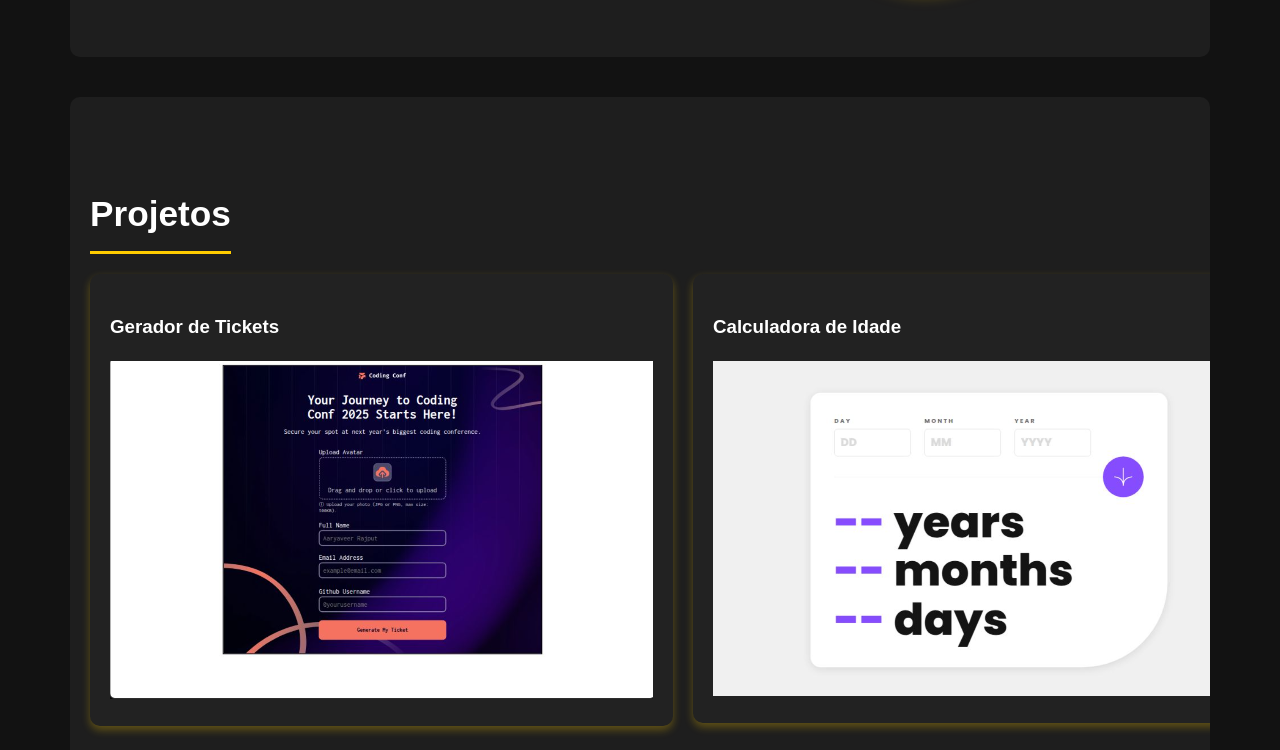
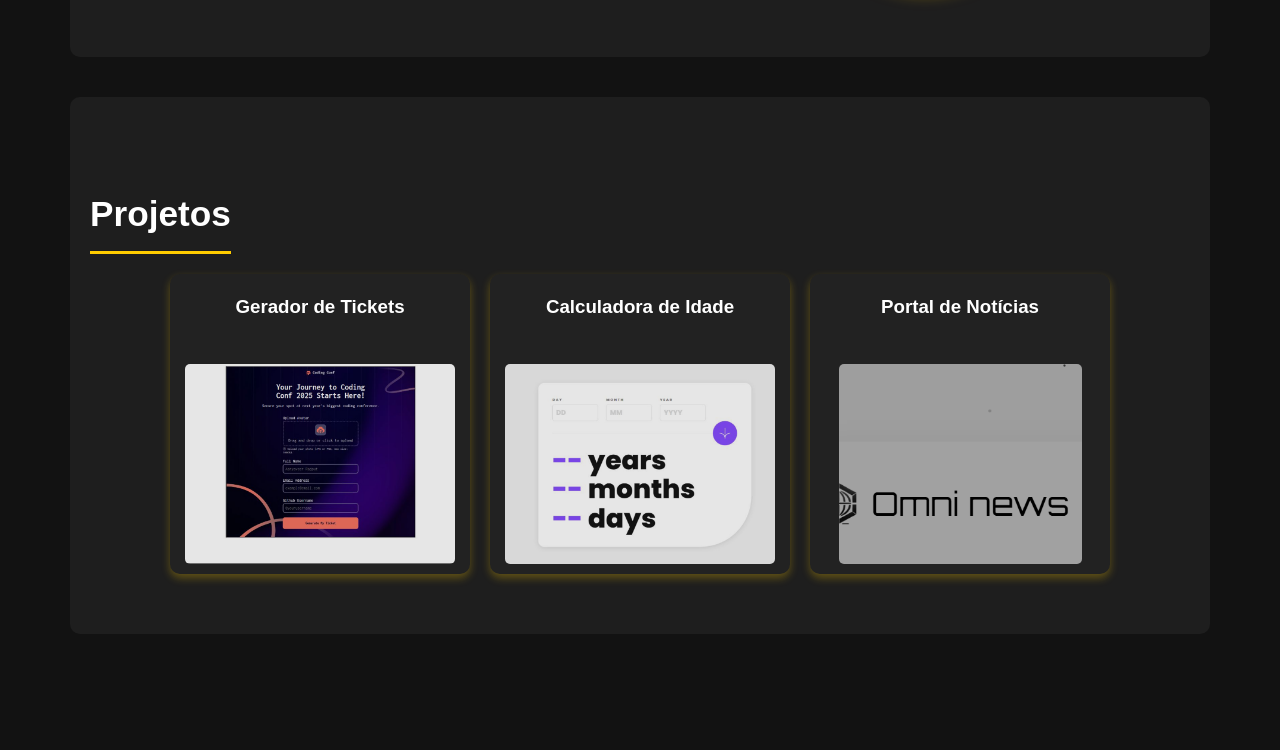
Before and after one commit to rmotti/Portfolio, a plain HTML site: page index.html in a window 1280 px wide. Shown: the part 914-1664 px from the top of the page. Drawn offline with Linux system fonts and the light colour scheme.

Commit message:
Feat: Cards + js

```diff
--- a/index.html
+++ b/index.html
@@ -4,7 +4,7 @@
     <meta charset="UTF-8">
     <meta name="viewport" content="width=device-width, initial-scale=1.0">
     <title>Portfólio | Rodrigo Motti</title>
-    <link rel="stylesheet" href="style.css">
+    <link rel="stylesheet" href="styles.css">
     <link rel="icon" type="image/x-icon" href="assets/img/favicon.ico">
     <link rel="stylesheet" href="https://cdnjs.cloudflare.com/ajax/libs/font-awesome/6.0.0-beta3/css/all.min.css">
 </head>
@@ -40,27 +40,49 @@
     </section>
     <section id="projetos">
         <h2>Projetos</h2>
-
         <div class="projetos-container">
             <div class="projeto-item">
-                <h3><strong>Gerador de Tickets</strong></h3>
-                <a href="https://ticket-generator-plum.vercel.app/" target="_blank" class="projeto-link">
-                    <img src="assets/img/ticket-generator.png" alt="Gerador de Tickets" class="projeto-imagem">
-                </a>
+                <div class="projeto-card">
+                    <div class="card-front">
+                        <h3><strong>Gerador de Tickets</strong></h3>
+                        <img src="assets/img/ticket-generator.png" alt="Gerador de Tickets" class="projeto-imagem">
+                    </div>
+                    <div class="card-back">
+                        <h3>Gerador de Tickets</h3>
+                        <p>Um sistema completo para geração de tickets com validação de dados e exportação em PDF.</p>
+                        <a href="https://ticket-generator-plum.vercel.app/" target="_blank" class="projeto-link">Visitar Projeto</a>
+                    </div>
+                </div>
             </div>
 
             <div class="projeto-item">
-                <h3><strong>Calculadora de Idade</strong></h3>
-                <a href="https://age-calculator-green-xi.vercel.app/" target="_blank" class="projeto-link">
-                    <img src="assets/img/age-calculator.png" alt="Calculadora de Idade" class="projeto-imagem">
-                </a>
+                <div class="projeto-card">
+                    <div class="card-front">
+                        <h3><strong>Calculadora de Idade</strong></h3>
+                        <img src="assets/img/age-calculator.png" alt="Calculadora de Idade" class="projeto-imagem">
+                    </div>
+                    <div class="card-back">
+                        <h3>Calculadora de Idade</h3>
+                        <p>Calculadora precisa que determina sua idade em anos, meses e dias com base na data de nascimento.</p>
+                        <a href="https://age-calculator-green-xi.vercel.app/" target="_blank" class="projeto-link">Visitar Projeto</a>
+                    </div>
+                </div>
             </div>
+            <div class="projeto-item">
+                <div class="projeto-card">
+                    <div class="card-front">
+                        <h3><strong>Portal de Notícias</strong></h3>
+                        <div class="image-container inactive">
+                            <img src="assets/img/omni-news.png" alt="Portal de Notícias" class="projeto-imagem">
 
-            <div class="projeto-item">
-                <h3><strong>Portal de Notícias</strong></h3>
-                <a href="https://omni-news.vercel.app/" target="_blank" class="projeto-link">
-                    <img src="assets/img/omni-news.png" alt="Portal de Notícias" class="projeto-imagem">
-                </a>
+                        </div>
+                    </div>
+                    <div class="card-back">
+                        <h3>Portal de Notícias</h3>
+                        <p>Plataforma de notícias responsiva com categorias, busca e layout moderno. (Em desenvolvimento)</p>
+                        <a href="https://omni-news.vercel.app/" target="_blank" class="projeto-link inactive-link">Visitar Projeto</a>
+                    </div>
+                </div>
             </div>
         </div>
     </section>
@@ -149,4 +171,5 @@
         <p>&copy; 2025 Rodrigo Motti - Todos os direitos reservados.</p>
     </footer>
 </body>
+<script src="main.js"></script>
 </html>
--- /dev/null
+++ b/main.js
@@ -0,0 +1,18 @@
+document.addEventListener('DOMContentLoaded', function() {
+    const cards = document.querySelectorAll('.projeto-item');
+    const inactiveLink = document.querySelector('.inactive-link');
+
+    cards.forEach(card => {
+        card.addEventListener('click', function() {
+            this.classList.toggle('flipped');
+        });
+    });
+
+    if(inactiveLink) {
+        inactiveLink.addEventListener('click', function(e) {
+            e.preventDefault();
+            e.stopPropagation();
+            alert('Este projeto está em desenvolvimento e será lançado em breve!');
+        });
+    }
+});
--- a/style.css
+++ b/styles.css
@@ -149,6 +149,11 @@ ul li:hover {
     border-radius: 50%;
     border: 4px solid #ffcc00;
     box-shadow: 0 4px 15px rgba(255, 204, 0, 0.5);
+    transition: transform 0.3s ease;
+}
+
+.sobre-imagem img:hover {
+    transform: scale(1.05);
 }
 
 #projetos {
@@ -157,50 +162,175 @@ ul li:hover {
     border-radius: 10px;
     margin: 40px auto;
     max-width: 1100px;
-    overflow-x: auto; /* Garante rolagem horizontal se necessário */
+    width: 90%;
 }
 
 .projetos-container {
     display: flex;
-    flex-wrap: nowrap; /* Impede que os cards quebrem para a próxima linha */
+    flex-wrap: wrap;
     gap: 20px;
-    padding-bottom: 10px; /* Espaço para não cortar sombras/efeitos */
+    justify-content: center;
+    perspective: 1000px;
 }
 
 .projeto-item {
-    background: #222;
-    padding: 20px;
-    border-radius: 10px;
-    box-shadow: 0 4px 8px rgba(255, 204, 0, 0.3);
-    min-width: 300px; /* Largura mínima para cada card */
-    max-height: fit-content;
-    flex-shrink: 0; /* Evita que os cards encolham */
-    transition: transform 0.3s ease, box-shadow 0.3s ease;
+    width: 100%;
+    max-width: 300px;
+    height: 300px;
 }
 
-.projeto-item:hover {
-    transform: translateY(-5px);
-    box-shadow: 0 6px 12px rgba(255, 204, 0, 0.5);
+.projeto-card {
+    position: relative;
+    width: 100%;
+    height: 100%;
+    transition: transform 0.8s;
+    transform-style: preserve-3d;
+    cursor: pointer;
 }
 
+.projeto-item.flipped .projeto-card {
+    transform: rotateY(180deg);
+}
+
+.card-front, .card-back {
+    position: absolute;
+    width: 100%;
+    height: 100%;
+    backface-visibility: hidden;
+    background: #222;
+    border-radius: 10px;
+    padding: 0px;
+    box-shadow: 0 4px 8px rgba(255, 204, 0, 0.3);
+    display: flex;
+    flex-direction: column;
+    align-items: center;
+    justify-content: space-between;
+}
+
+.card-back {
+    transform: rotateY(180deg);
+    text-align: center;
+}
+
+.card-back p {
+    margin: 15px 0;
+    color: #ddd;
+}
+
+.projeto-imagem {
+    width: 90%;
+    height: 200px;
+    object-fit: cover;
+    border-radius: 5px;
+    margin: 10px 0;
+    transition: all 0.3s ease;
+    filter: brightness(90%);
+}
+
+.card-front:hover {
+    filter: brightness(110%) drop-shadow(0 0 8px rgba(255, 204, 0, 0.7));
+    transform: scale(1.02);
+    cursor: pointer;
+}
+
+.projeto-link {
+    display: inline-block;
+    padding: 8px 16px;
+    background: #ffcc00;
+    color: #1e1e1e;
+    text-decoration: none;
+    border-radius: 5px;
+    font-weight: bold;
+    margin-top: 10px;
+    transition: background 0.3s;
+}
+
+.projeto-link:hover {
+    background: #ffdd33;
+}
+
+.image-container {
+    position: relative;
+    width: 90%;
+    margin: 0 auto;
+    display: flex;
+    justify-content: center;
+}
+
+.inactive {
+    position: relative;
+    filter: grayscale(100%) brightness(70%);
+    transition: all 0.3s ease;
+}
+
+.inactive:hover {
+    filter: grayscale(80%) brightness(80%);
+}
+
+.inactive-label {
+    position: absolute;
+    top: 50%;
+    left: 50%;
+    transform: translate(-50%, -50%);
+    background: rgba(0, 0, 0, 0.7);
+    color: white;
+    padding: 5px 10px;
+    border-radius: 5px;
+    font-weight: bold;
+    z-index: 2;
+}
+
+.inactive-link {
+    background: #777 !important;
+    position: relative;
+    overflow: hidden;
+}
+
+.inactive-link:hover {
+    background: #999 !important;
+}
+
+.inactive-link::after {
+    content: "Em desenvolvimento";
+    position: absolute;
+    top: 0;
+    left: 0;
+    right: 0;
+    bottom: 0;
+    background: rgba(0, 0, 0, 0.8);
+    color: white;
+    display: flex;
+    align-items: center;
+    justify-content: center;
+    opacity: 0;
+    transition: opacity 0.3s;
+}
+
+.inactive-link:hover::after {
+    opacity: 1;
+}
 
 #contato {
     display: flex;
     flex-direction: column;
-    gap: 10px; /* Espaçamento entre cada item */
+    gap: 10px;
 }
 
 .contato {
     display: flex;
     align-items: center;
-    gap: 8px; /* Espaço entre ícone e texto */
+    gap: 8px;
 }
 
 .icon {
     width: 20px;
     height: 20px;
+    transition: transform 0.3s ease;
 }
 
+.icon:hover {
+    transform: scale(1.2);
+}
 
 footer {
     background: #1e1e1e;
@@ -210,8 +340,6 @@ footer {
     box-shadow: 0 -4px 10px rgba(0, 0, 0, 0.5);
 }
 
-
-/* Responsividade */
 @media (max-width: 768px) {
     h1 {
         font-size: 2em;
@@ -250,4 +378,13 @@ footer {
     .sobre-texto p {
         font-size: 1em;
     }
+
+    .projetos-container {
+        flex-direction: column;
+        align-items: center;
+    }
+
+    .projeto-item {
+        max-width: 100%;
+    }
 }
```
